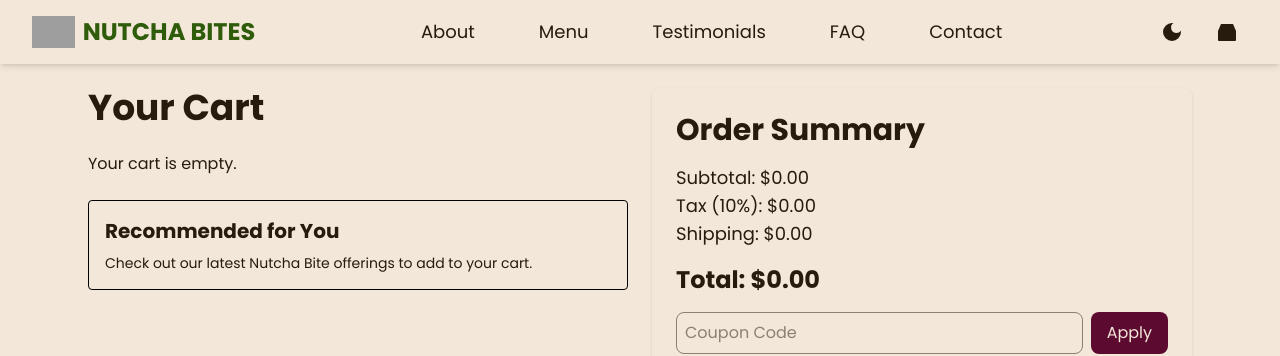
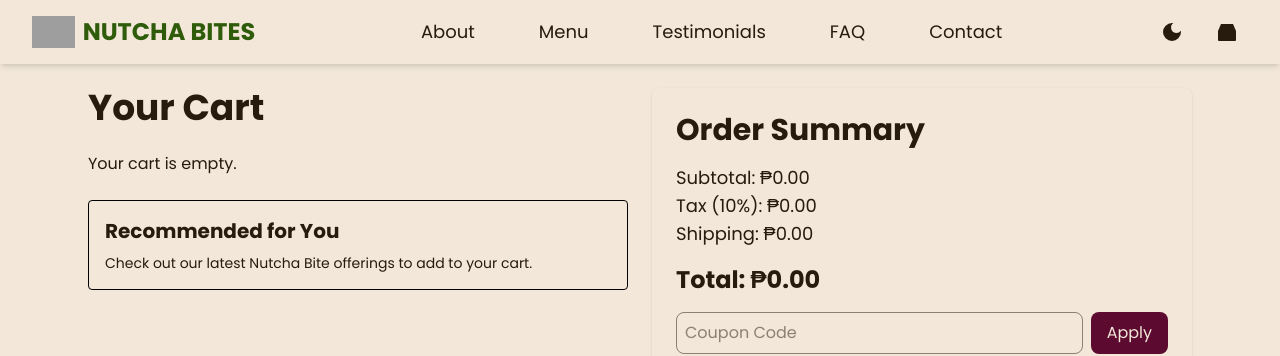
Before and after one commit to jlescarlan11/PHILARTS, a React (Vite) app in the folder vite-project/: page /cart in a window 1280 px wide. Shown: the top 356 px of the page. Built offline with nearby package versions, Linux system fonts and the light colour scheme; grey boxes are pictures that could not be loaded; a web font is replaced by a local one.

Commit message:
added margin bottom

```diff
--- a/vite-project/src/component/Cart.tsx
+++ b/vite-project/src/component/Cart.tsx
@@ -280,7 +280,7 @@ const Cart: React.FC = () => {
   // Pricing calculations.
   const subtotal = getSubtotal();
   const tax = subtotal * 0.1;
-  const shipping = subtotal > 0 && subtotal < 50 ? 5 : 0;
+  const shipping = subtotal > 0 && subtotal < 100 ? 50 : 0;
   const discountAmount = subtotal * discount;
   const total = subtotal + tax + shipping - discountAmount;
 
@@ -345,10 +345,10 @@ const Cart: React.FC = () => {
                     <p className="text-sm sm:text-base ">Size: {item.size}</p>
                   )}
                   <p className="text-sm sm:text-base">
-                    Unit Price: ${item.price.toFixed(2)}
+                    Unit Price: ₱{item.price.toFixed(2)}
                   </p>
                   <p className="text-sm sm:text-base ">
-                    Total: ${(item.price * item.quantity).toFixed(2)}
+                    Total: ₱{(item.price * item.quantity).toFixed(2)}
                   </p>
                 </div>
                 <div className="absolute top-2 right-2 flex flex-col space-y-1 z-20">
@@ -456,21 +456,21 @@ const Cart: React.FC = () => {
             Order Summary
           </h3>
           <p className="text-lg text-[var(--color-secondary)]">
-            Subtotal: ${subtotal.toFixed(2)}
+            Subtotal: ₱{subtotal.toFixed(2)}
           </p>
           <p className="text-lg text-[var(--color-secondary)]">
-            Tax (10%): ${tax.toFixed(2)}
+            Tax (10%): ₱{tax.toFixed(2)}
           </p>
           <p className="text-lg text-[var(--color-secondary)]">
-            Shipping: ${shipping.toFixed(2)}
+            Shipping: ₱{shipping.toFixed(2)}
           </p>
           {discount > 0 && (
             <p className="text-lg text-green-600">
-              Discount: -${discountAmount.toFixed(2)}
+              Discount: - ₱{discountAmount.toFixed(2)}
             </p>
           )}
           <p className="text-2xl font-bold mt-4 text-[var(--color-secondary)]">
-            Total: ${total.toFixed(2)}
+            Total: ₱{total.toFixed(2)}
           </p>
           {/* Coupon Code Input */}
           <div className="mt-4 flex flex-col sm:flex-row">
@@ -508,9 +508,9 @@ const Cart: React.FC = () => {
               Proceed to Secure Checkout
             </button>
           </div>
-          {subtotal > 0 && subtotal < 50 && (
+          {subtotal > 0 && subtotal < 100 && (
             <p className="mt-4 text-sm text-[var(--color-secondary)]">
-              Free shipping on orders over $50!
+              Free shipping on orders over ₱100!
             </p>
           )}
         </div>
```
